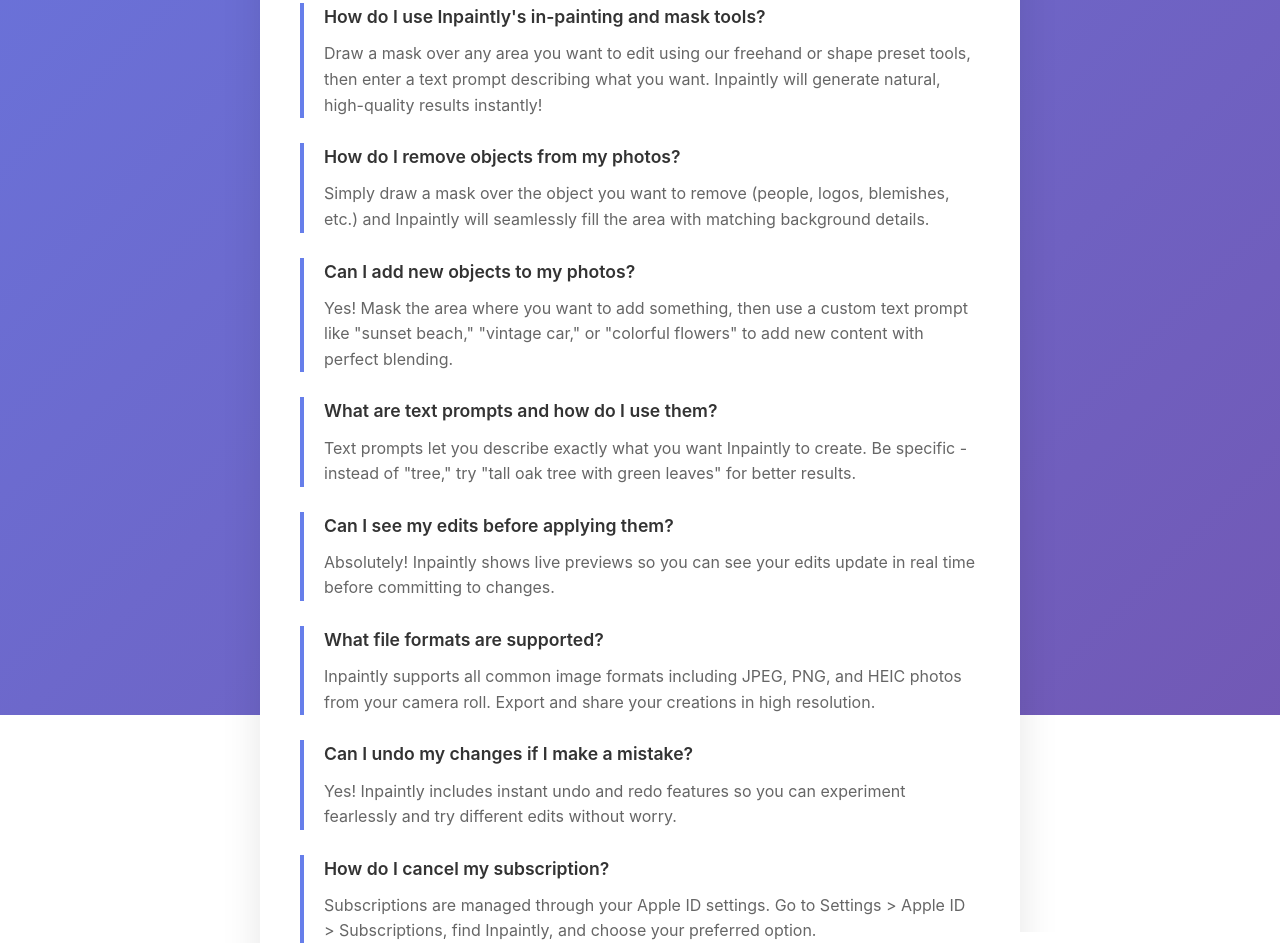
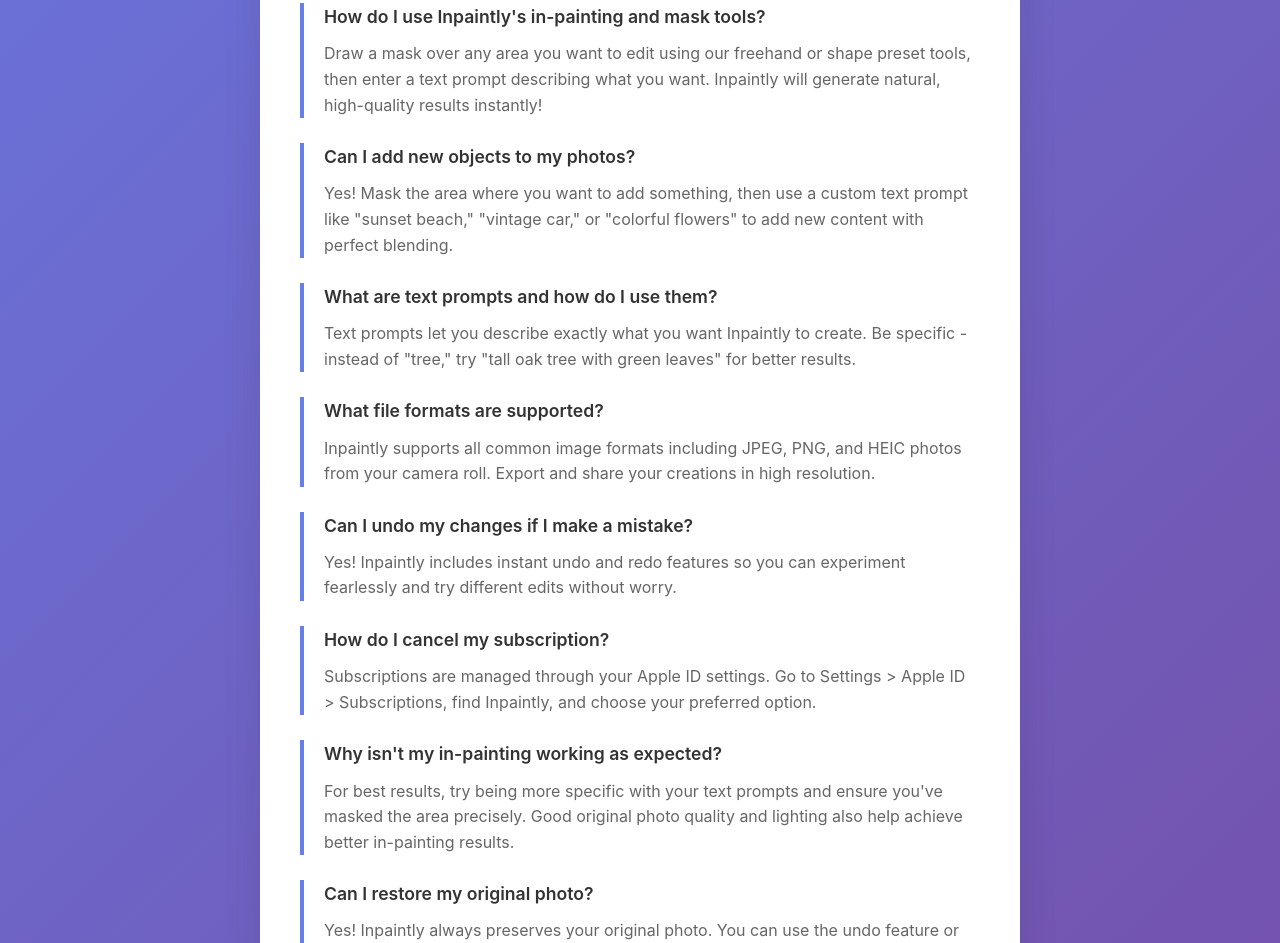
Before and after one commit to AmirKaveie/Inpaintly, a plain HTML site: page index.html in a window 1280 px wide. Shown: the part 1064-2007 px from the top of the page. Drawn offline with Linux system fonts and the light colour scheme.

Commit message:
Update index.html

```diff
--- a/index.html
+++ b/index.html
@@ -198,11 +198,6 @@
                 </div>
 
                 <div class="faq-item">
-                    <div class="faq-question">How do I remove objects from my photos?</div>
-                    <div class="faq-answer">Simply draw a mask over the object you want to remove (people, logos, blemishes, etc.) and Inpaintly will seamlessly fill the area with matching background details.</div>
-                </div>
-
-                <div class="faq-item">
                     <div class="faq-question">Can I add new objects to my photos?</div>
                     <div class="faq-answer">Yes! Mask the area where you want to add something, then use a custom text prompt like "sunset beach," "vintage car," or "colorful flowers" to add new content with perfect blending.</div>
                 </div>
@@ -210,11 +205,6 @@
                 <div class="faq-item">
                     <div class="faq-question">What are text prompts and how do I use them?</div>
                     <div class="faq-answer">Text prompts let you describe exactly what you want Inpaintly to create. Be specific - instead of "tree," try "tall oak tree with green leaves" for better results.</div>
-                </div>
-
-                <div class="faq-item">
-                    <div class="faq-question">Can I see my edits before applying them?</div>
-                    <div class="faq-answer">Absolutely! Inpaintly shows live previews so you can see your edits update in real time before committing to changes.</div>
                 </div>
 
                 <div class="faq-item">
```
